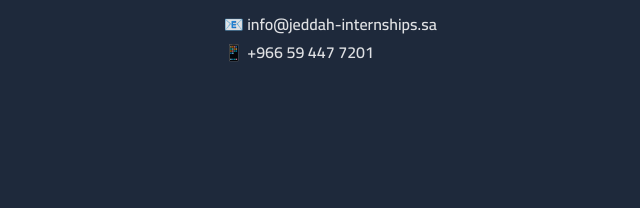
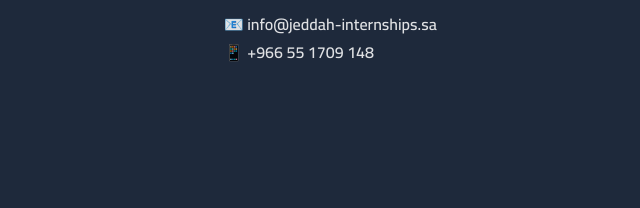
Before and after one commit to Layalalk/smart-internship, a website: page internships-en.html in a window 1280 px wide. Shown: the part 1571-1779 px from the top of the page, 640-1280 px from the left. Drawn offline with Linux system fonts and the light colour scheme; no server answers; files whose address does not match are found by name.

Commit message:
Update internships-en.html

```diff
--- a/internships-en.html
+++ b/internships-en.html
@@ -264,7 +264,7 @@
         <div class="footer-section">
           <h4>Contact Us</h4>
           <p>📧 info@jeddah-internships.sa</p>
-          <p>📱 +966 59 447 7201</p>
+          <p>📱 +966 55 1709 148</p>
         </div>
       </div>
 
```
